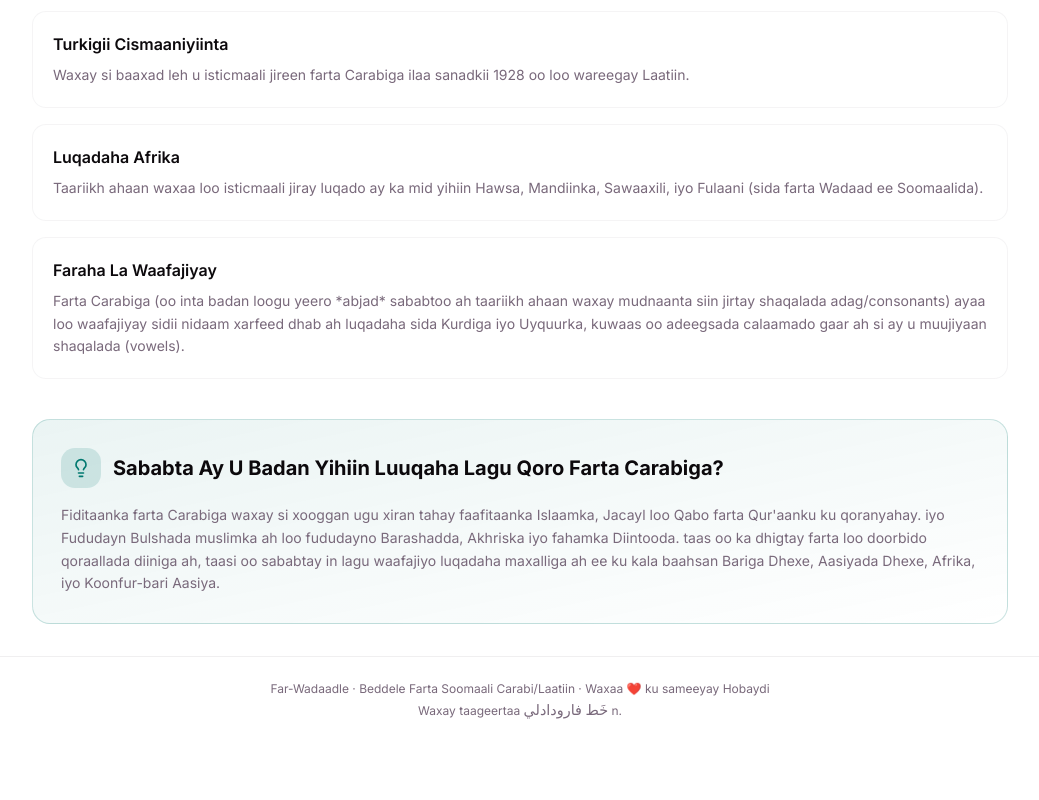
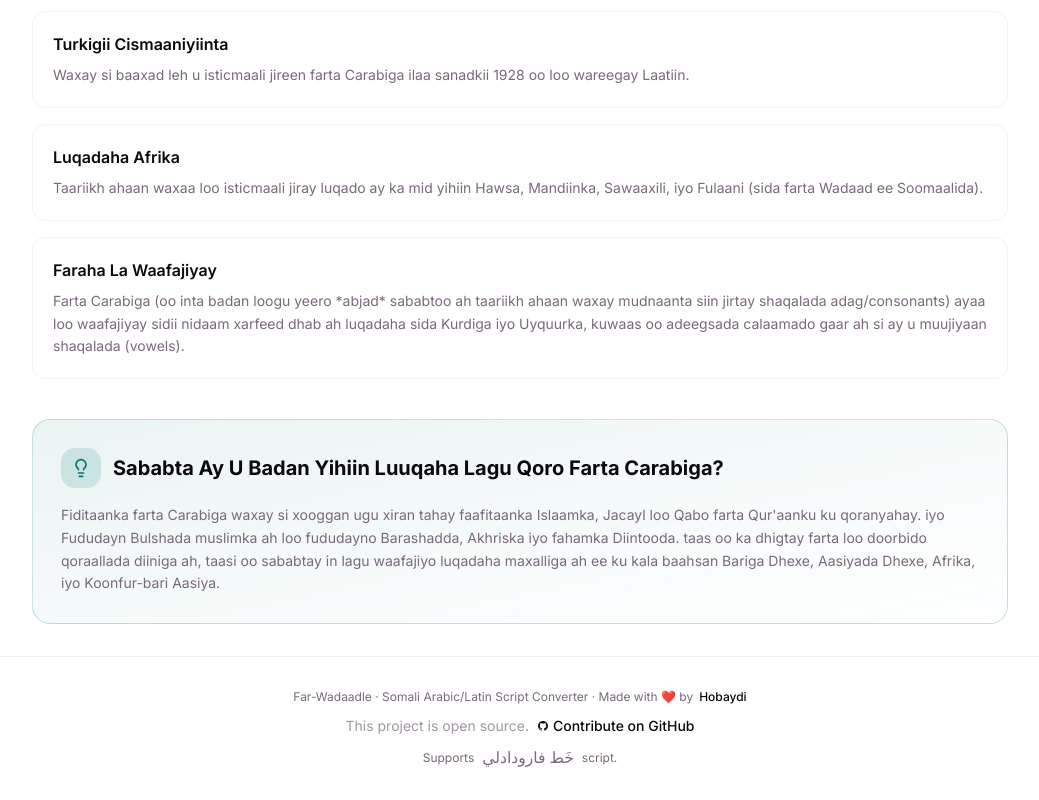
Before and after one commit to hubaydi/far-wadaadle, a Next.js app: page / in a window 1280 px wide. Shown: the part 4474-5274 px from the top of the page, without its empty margins (120-1159 px from the left). Before the commit the page ends 5218 px from the top, so only its background shows below. Built offline with nearby package versions, Linux system fonts and the light colour scheme; a web font is replaced by a local one.

Commit message:
feat: redesign footer with improved layout, external links, and GitHub contribution call-to-action

```diff
--- a/src/components/Footer.tsx
+++ b/src/components/Footer.tsx
@@ -1,27 +1,51 @@
 export default function Footer() {
   return (
-    <footer className="border-t border-border/60 px-4 py-6 text-center text-xs text-muted-foreground sm:px-6">
-      <p>
-        Far-Wadaadle · Beddele Farta Soomaali Carabi/Laatiin · Waxaa ❤️ ku
-        sameeyay
-        <a href="https://github.com/hubaydi" className="transition-colors hover:text-primary">
-          {" "}Hobaydi
+    <footer className="border-t border-border/60 px-4 py-8 text-center text-xs text-muted-foreground sm:px-6">
+      <div className="mx-auto max-w-5xl space-y-3">
+        <p className="flex items-center justify-center gap-1.5">
+          Far-Wadaadle · Somali Arabic/Latin Script Converter · Made with ❤️ by
+          <a
+            href="https://github.com/hubaydi"
+            target="_blank"
+            rel="noopener noreferrer"
+            className="font-medium text-foreground transition-colors hover:text-primary"
+          >
+            Hobaydi
           </a>
         </p>
-      <p className="mt-1">
-        Waxay taageertaa{" "}
+        <p className="flex items-center justify-center gap-2 text-[14px]">
+          <span className="opacity-70">This project is open source.</span>
+          <a
+            href="https://github.com/hubaydi/far-wadaadle"
+            target="_blank"
+            rel="noopener noreferrer"
+            className="flex items-center gap-1 font-medium text-foreground transition-colors hover:text-primary"
+          >
+            <svg
+              viewBox="0 0 24 24"
+              className="size-3 fill-current"
+              aria-hidden="true"
+            >
+              <path d="M12 2C6.477 2 2 6.477 2 12c0 4.418 2.865 8.166 6.839 9.489.5.092.682-.217.682-.482 0-.237-.008-.866-.013-1.7-2.782.604-3.369-1.34-3.369-1.34-.454-1.156-1.11-1.462-1.11-1.462-.908-.62.069-.608.069-.608 1.003.07 1.531 1.03 1.531 1.03.892 1.529 2.341 1.087 2.91.832.092-.647.35-1.088.636-1.338-2.22-.253-4.555-1.11-4.555-4.943 0-1.091.39-1.984 1.029-2.683-.103-.253-.446-1.27.098-2.647 0 0 .84-.269 2.75 1.025A9.578 9.578 0 0112 6.836c.85.004 1.705.115 2.504.337 1.909-1.294 2.747-1.025 2.747-1.025.546 1.377.203 2.394.1 2.647.64.699 1.028 1.592 1.028 2.683 0 3.842-2.339 4.687-4.566 4.935.359.309.678.92.678 1.852 0 1.336-.012 2.415-.012 2.743 0 .267.18.577.688.48C19.137 20.164 22 16.418 22 12c0-5.523-4.477-10-10-10z" />
+            </svg>
+            <span>Contribute on GitHub</span>
+          </a>
+        </p>
+        <p className="mt-1 flex items-center justify-center gap-2">
+          Supports{" "}
           <span
             dir="rtl"
             lang="so-Arab"
             style={{
               fontFamily: '"Scheherazade New", serif',
-            fontSize: "1.2em",
+              fontSize: "1.3em",
             }}
           >
             خَط فارودادلي
           </span>{" "}
-        n.
+          script.
         </p>
+      </div>
     </footer>
   );
 }
```
Lines whose indentation alone changed are shown as unchanged.
